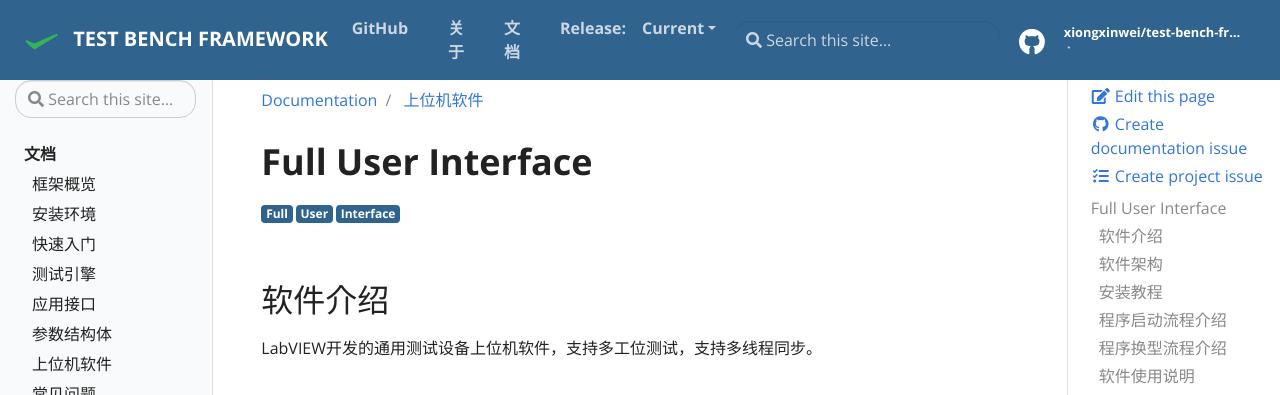
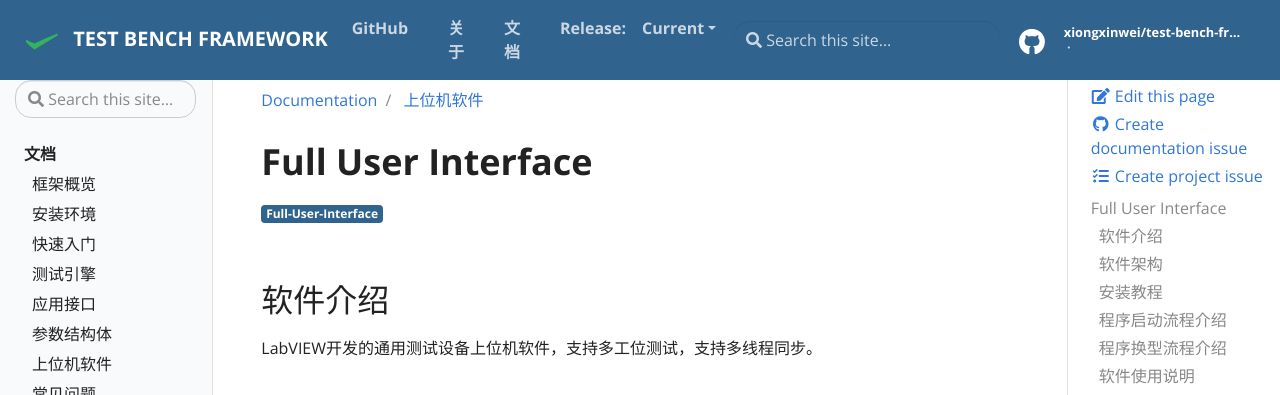
Before and after one commit to XiongXinwei-code/test-bench-framework, a Jekyll site: the page built from docs/_docs/上位机软件.md, in a window 1280 px wide and 900 px high. Shown: the top 395 px of the window. Built offline with Jekyll 4.4.1, drawn with Linux system fonts in a browser that asks for light colours.

Commit message:
Update documentation for UI software and FAQ
Refined tags, image zoom levels, and download link in the 上位机软件 documentation. Cleaned up formatting and removed redundant lines in the 框架常见问题 FAQ document.

```diff
--- a/docs/_docs/上位机软件.md
+++ b/docs/_docs/上位机软件.md
@@ -1,6 +1,6 @@
 ---
 title: 上位机软件
-tags: Full User Interface
+tags: Full-User-Interface
 description: 上位机软件源代码使用说明
 ---
 
@@ -75,7 +75,7 @@
   软件使用MySQL，需要安装数据库服务端和ODBC驱动，**<mark>请注意由于数据库表格中使用了JSON字符串所以数据库版本必须是*8.0*以上版本</mark>**。
   如果需要启动数据库功能需要在“测试单元配置”中启动数据库并且设置好数据库链接方式。
 
-<img title="" src="../assets/img/屏幕截图 2025-04-28 103434.png" alt="loading-ag-178" style="zoom:67%;">
+<img title="" src="../assets/img/屏幕截图 2025-04-28 103434.png" alt="loading-ag-178" style="zoom:75%;">
 
 - **软件运行日志**
   为了方便调试和排查问题，软件中增加了一些状态记录，并且将程序运行记录保存在"/App/Log"文件夹中
@@ -84,22 +84,22 @@
   工站配置是用来保存被测产品与序列对应关系的文件，在换型的时候需要调用此配置文件。
   目前换型的方式有两种一种是通过软件菜单手动选择型号，另外一种是在程序里通过调用换型的API来自动换型，例如PLC换型或者扫码换型。
 
-<img title="" src="../assets/img/工站配置.png" alt="loading-ag-178" style="zoom:50%;">
+<img title="" src="../assets/img/工站配置.png" alt="loading-ag-178" style="zoom:70%;">
 
 ## 软件开发说明
 
 - 用户开发的所有程序必须放在“External interactions”文件夹中。
 
-<img title="" src="../assets/img/屏幕截图 2025-04-09 151930.png" alt="屏幕截图 2025-04-09 151930" style="zoom:40%;">
+<img title="" src="../assets/img/屏幕截图 2025-04-09 151930.png" alt="屏幕截图 2025-04-09 151930" style="zoom:70%;">
 
 - 用户只需要在“External interactions.vi”中修改程序，主要是PLC交互程序和MES交互程序。
 
-<img title="" src="../assets/img/屏幕截图 2025-05-15 095646.png" alt="loading-ag-182" style="zoom:30%;">
+<img title="" src="../assets/img/屏幕截图 2025-05-15 095646.png" alt="loading-ag-182" style="zoom:65%;">
 
 - 如果需要**<mark>更新升级</mark>**上位机软件只需要将新版本的“Full User Interface”和“Test Unit”模块文件夹替换到项目中即可。
 
-<img src="../assets/img/屏幕截图 2025-04-09 153601.png" title="" alt="屏幕截图 2025-04-09 153601" style="zoom:50%;">
+<img src="../assets/img/屏幕截图 2025-04-09 153601.png" title="" alt="屏幕截图 2025-04-09 153601" style="zoom:70%;">
 
 ## 如何下载
 
-[下载页面](https://gitee.com/xiongxinwei/full-user-interface/releases)
+[下载地址](https://gitee.com/xiongxinwei/full-user-interface/releases)
```
Also changed, not shown: docs/_docs/常见问题.md (+0 -2 lines).
